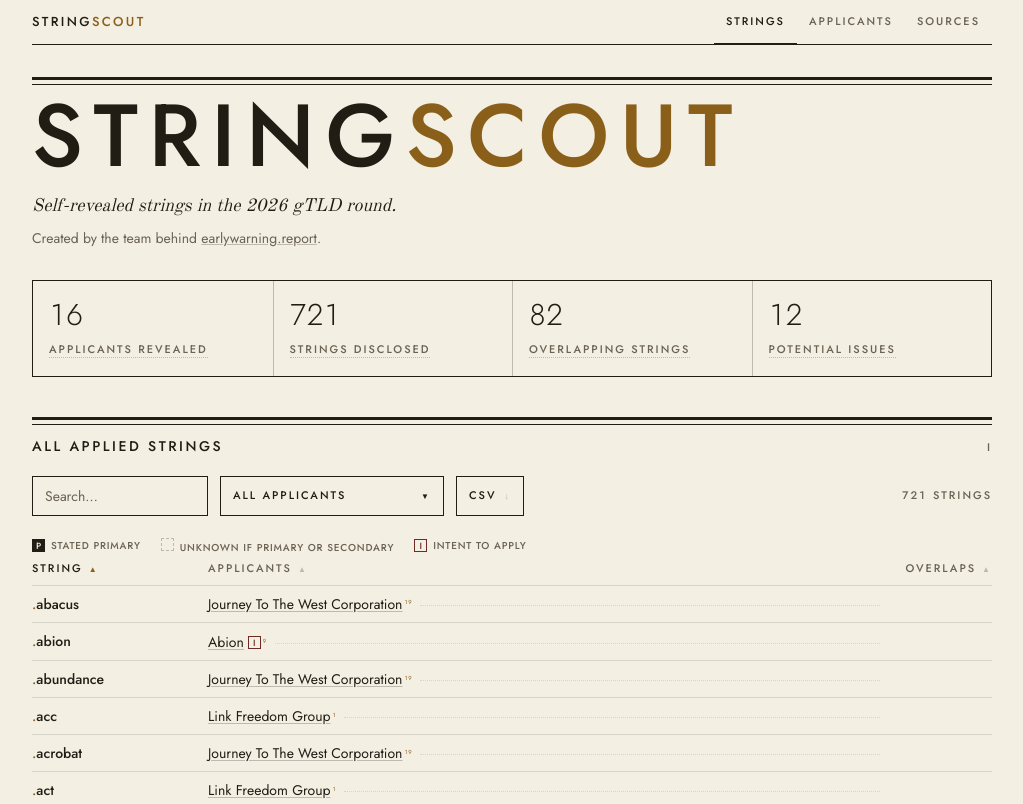
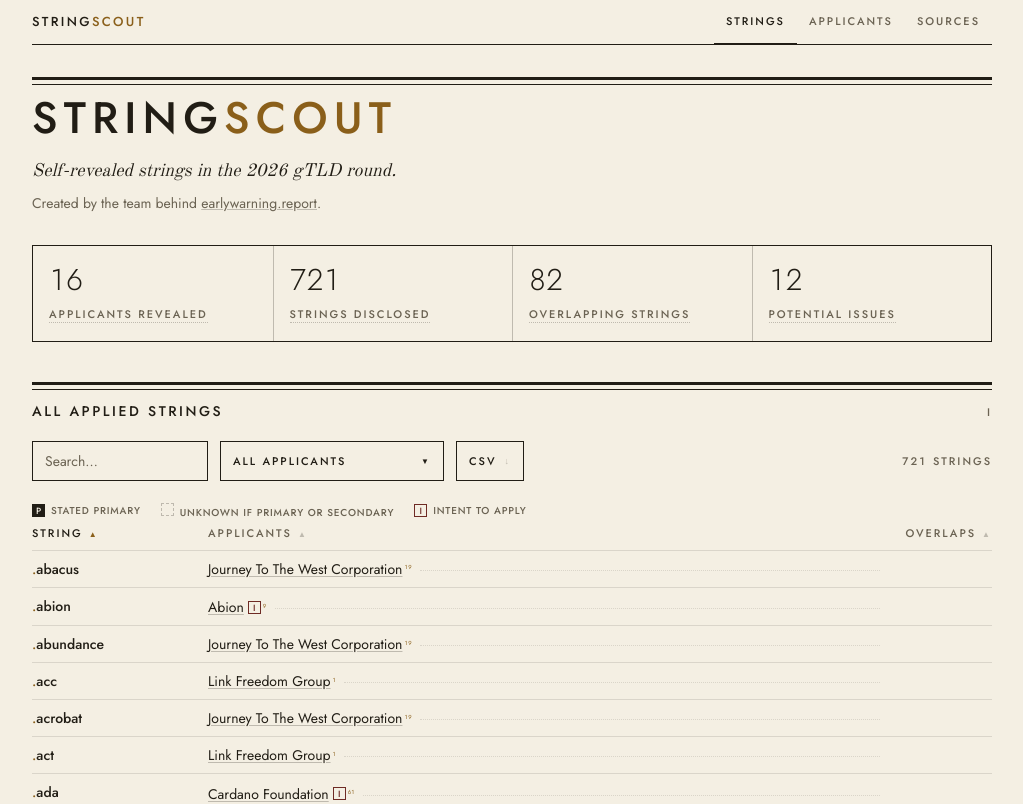
Before and after one commit to aslobodnik/stringscout, a Next.js app: page / in a window 1280 px wide. Shown: the top 804 px of the page, without its empty margins (128-1151 px from the left). Built offline with nearby package versions, Linux system fonts and the light colour scheme.

Commit message:
smaller masthead, drop leftovers from the sources move

```diff
--- a/app/page.tsx
+++ b/app/page.tsx
@@ -1,17 +1,7 @@
-import { sources } from "@/data/sources";
 import { applicantMarks, stats, stringRows } from "@/lib/derive";
 import StringsTable, { type UiStringRow } from "@/components/StringsTable";
 import { TopBar } from "@/components/PageHeader";
 import Footer from "@/components/Footer";
-
-function SectionHead({ n, title }: { n: string; title: string }) {
-  return (
-    <div className="double-rule pt-4 mb-5 flex items-baseline justify-between">
-      <h2 className="label !text-sm text-ink">{title}</h2>
-      <span className="label text-ink-soft">{n}</span>
-    </div>
-  );
-}
 
 export default function Home() {
   const s = stats();
@@ -23,7 +13,7 @@ export default function Home() {
       <TopBar current="/" />
       <header className="pt-8 pb-8">
         <div className="double-rule" />
-        <h1 className="mt-5 flex uppercase font-medium leading-[0.82] tracking-[0.12em] text-[clamp(2.75rem,9vw,5.5rem)]">
+        <h1 className="mt-5 flex uppercase font-medium leading-[0.85] tracking-[0.14em] text-[clamp(1.75rem,4.5vw,2.75rem)]">
           <span>String</span>
           <span className="text-gold">scout</span>
         </h1>
```
